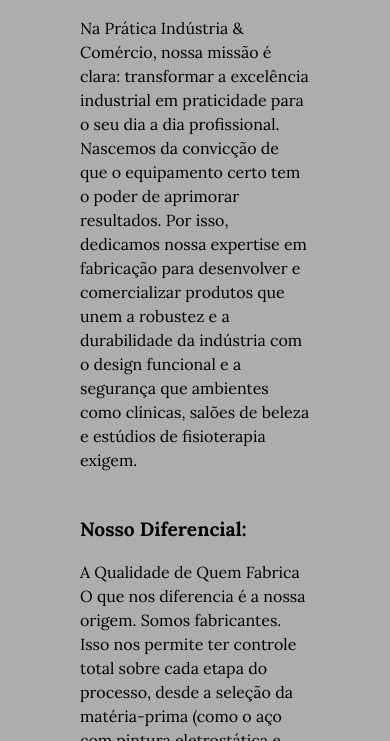
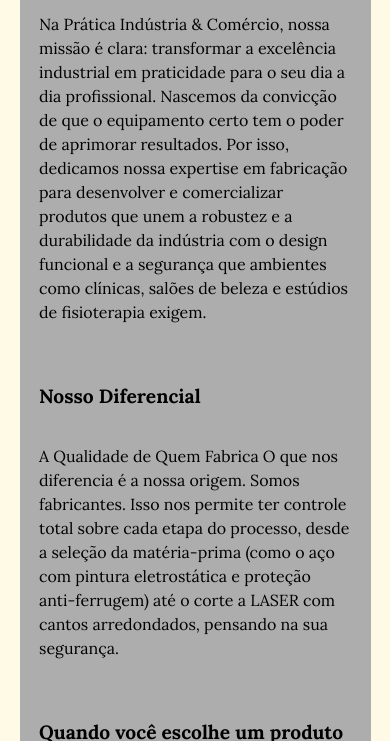
Before and after one commit to phpaiva09/SistemaPr-tica, a plain HTML site: page sobrenos.html in a window 390 px wide. Shown: the part 434-1175 px from the top of the page. Drawn offline with Linux system fonts and the light colour scheme.

Commit message:
testemobile
otimização mobile pag sobre nos

```diff
--- a/global.css
+++ b/global.css
@@ -236,6 +236,7 @@ footer .container-inferior {
 @media (max-width: 600px) {
 
     header {
+        color: #76520e;
         position: fixed;
         margin-bottom: -9.5rem; /* reduz o espaço vertical */
         display: flex;
--- a/globalsobrenos.css
+++ b/globalsobrenos.css
@@ -9,7 +9,7 @@ body {
     font-weight: weight;
     font-style: normal;
     overflow-x: hidden;
-    padding-bottom: 5%;
+    padding-bottom: 2%;
 }
 
 
@@ -95,6 +95,7 @@ main h1 {
 main {
     background-color: rgb(173, 173, 173);
     display: flex;
+    flex-direction: column;
     margin-top: 7.6rem;
     padding-top: 1rem;
     padding-left: 5rem;
@@ -109,7 +110,7 @@ main h1 {
     padding-top: 0.5rem;
 }
 
-.menu-left h3 {
+main h3 {
     font-size: 1.2rem;
     padding-top: 1.6rem;
 }
@@ -137,6 +138,7 @@ main h1 {
 @media (max-width: 600px) {
 
     header {
+        color: #76520e;
         position: fixed;
         margin-bottom: -9.5rem; /* reduz o espaço vertical */
         display: flex;
@@ -166,7 +168,10 @@ main h1 {
 
     main {
         margin-top: 9rem;
+        padding-left: 5%;
+        padding-right: 5%;
     }
+
 
     .menu-icon {
         display: block; /* mostra o hamburger */
--- a/sobrenos.html
+++ b/sobrenos.html
@@ -37,15 +37,13 @@
     </header>
 
     <main>
-        <div class="container-sobre">
-            <div class="menu-left">
             <h1>Sobre a Prática Indústria & Comércio</h1>
             <h3>Nossa Missão</h3>
             <p>Na Prática Indústria & Comércio, nossa missão é clara: transformar a excelência industrial em praticidade para o seu dia a dia profissional.
 
             Nascemos da convicção de que o equipamento certo tem o poder de aprimorar resultados. Por isso, dedicamos nossa expertise em fabricação para desenvolver e comercializar produtos que unem a robustez e a durabilidade da indústria com o design funcional e a segurança que ambientes como clínicas, salões de beleza e estúdios de fisioterapia exigem.</p>
 
-                <h3>Nosso Diferencial:</h3><p>A Qualidade de Quem Fabrica
+            <h3>Nosso Diferencial</h3><p>A Qualidade de Quem Fabrica
             O que nos diferencia é a nossa origem. Somos fabricantes. Isso nos permite ter controle total sobre cada etapa do processo, desde a seleção da matéria-prima (como o aço com pintura eletrostática e proteção anti-ferrugem) até o corte a LASER com cantos arredondados, pensando na sua segurança.</p>
 
             <h3>Quando você escolhe um produto Prática, você está investindo em:</h3>
@@ -60,8 +58,6 @@
             <p>Entendemos que no mundo da estética, beleza e saúde, a organização, a higiene e a eficiência são cruciais. A Prática Indústria & Comércio é sua parceira em oferecer um ambiente de trabalho mais seguro, mais organizado e altamente funcional.</p>
 
             <p>Nós não vendemos apenas equipamentos, nós entregamos a base sólida e prática para o sucesso do seu negócio.</p>
-            </div>
-        </div>
     </main>
 </body>
 </html>
```
Also changed, not shown: index.html (+0 -1 lines). Lines whose indentation alone changed are shown as unchanged.
